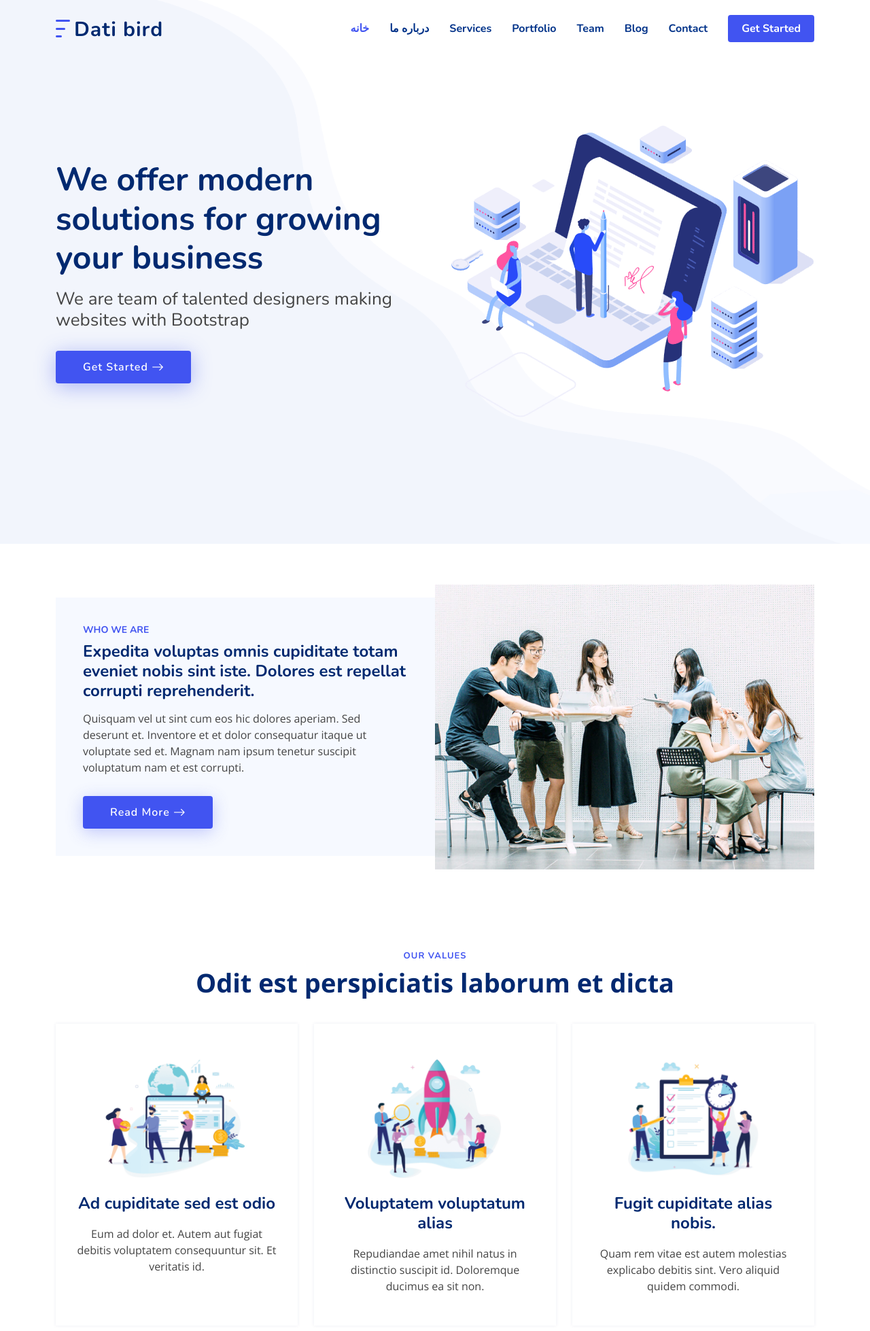
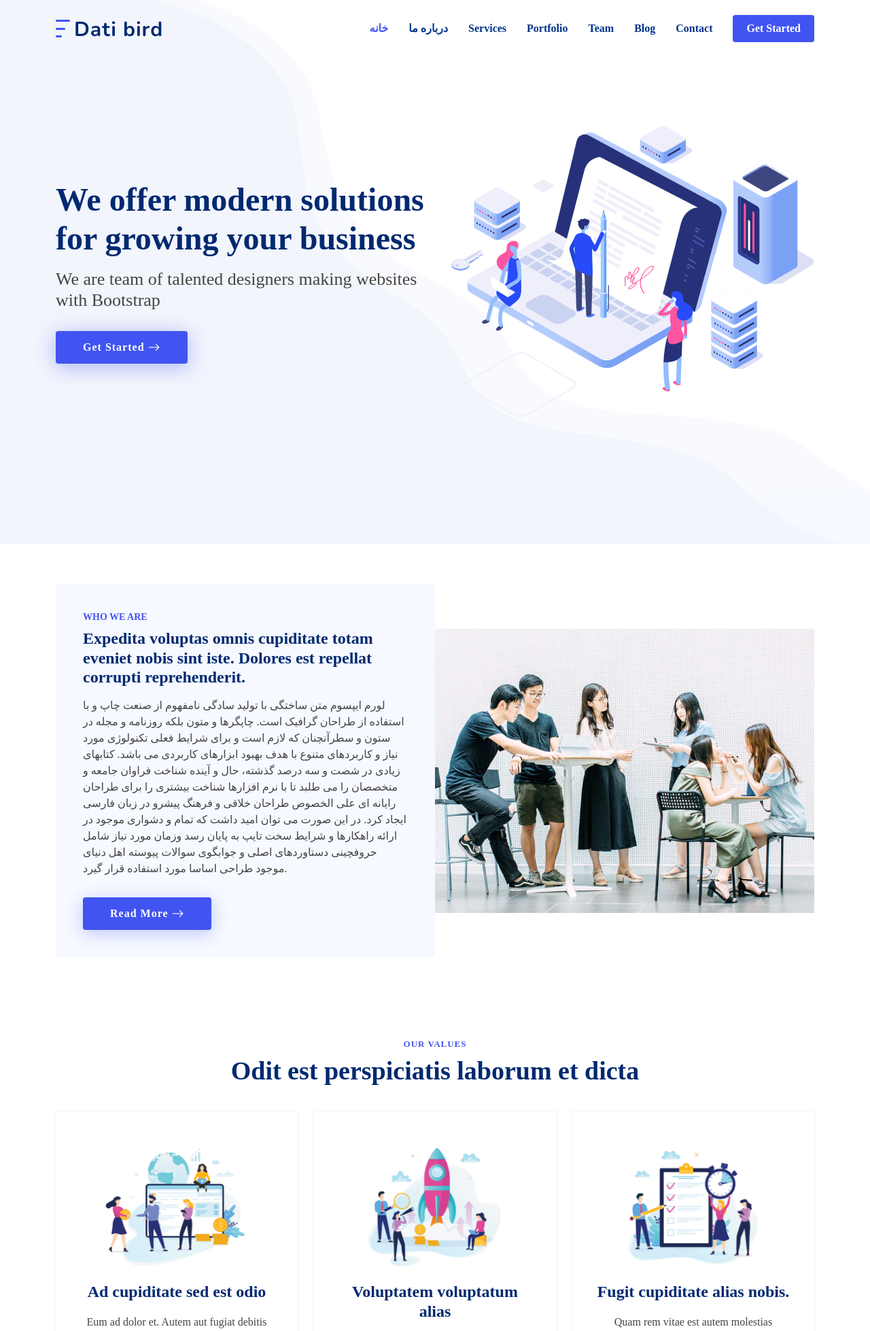
Before and after one commit to AliMohammadinezhad/company_landing_website, a Django app: page / in a window 1280 px wide. Shown: the top 1958 px of the page at 68% size. Run offline with Django 4.2, Linux system fonts and the light colour scheme; some libraries are stand-ins or nearby versions.

Commit message:
add persian font

```diff
--- a/statics/css/style.css
+++ b/statics/css/style.css
@@ -9,12 +9,21 @@
 /*--------------------------------------------------------------
 # General
 --------------------------------------------------------------*/
+
+@font-face {
+  font-family:  vazir, yekan;
+  src: url('../fonts/Vazir-Bold.ttf') format('truetype');
+  src: url('../fonts/Yekan.ttf') format('truetype');
+}
+
+
+
 :root {
   scroll-behavior: smooth;
 }
 
 body {
-  font-family: "Open Sans", sans-serif;
+  font-family: vazir, yekan;
   color: #444444;
 }
 
@@ -34,7 +43,7 @@ h3,
 h4,
 h5,
 h6 {
-  font-family: "Nunito", sans-serif;
+  font-family: vazir, yekan;
 }
 
 /*--------------------------------------------------------------
@@ -229,7 +238,7 @@ section {
   align-items: center;
   justify-content: space-between;
   padding: 10px 0 10px 30px;
-  font-family: "Nunito", sans-serif;
+  font-family: vazir, yekan;
   font-size: 16px;
   font-weight: 700;
   color: #013289;
@@ -502,7 +511,7 @@ section {
 }
 
 .hero .btn-get-started span {
-  font-family: "Nunito", sans-serif;
+  font-family: vazir, yekan;
   font-weight: 600;
   font-size: 16px;
   letter-spacing: 1px;
@@ -602,7 +611,7 @@ section {
 }
 
 .about .btn-read-more span {
-  font-family: "Nunito", sans-serif;
+  font-family: vazir, yekan;
   font-weight: 600;
   font-size: 16px;
   letter-spacing: 1px;
@@ -683,7 +692,7 @@ section {
 .counts .count-box p {
   padding: 0;
   margin: 0;
-  font-family: "Nunito", sans-serif;
+  font-family: vazir, yekan;
   font-size: 14px;
 }
 
@@ -996,7 +1005,7 @@ section {
   font-size: 36px;
   color: #444444;
   font-weight: 600;
-  font-family: "Poppins", sans-serif;
+  font-family: vazir, yekan;
 }
 
 .pricing .price sup {
@@ -1042,7 +1051,7 @@ section {
   transition: none;
   font-size: 16px;
   font-weight: 400;
-  font-family: "Nunito", sans-serif;
+  font-family: vazir, yekan;
   font-weight: 600;
   transition: 0.3s;
   border: 1px solid #4154f1;
@@ -2335,7 +2344,7 @@ section {
   font-weight: 700;
   letter-spacing: 1px;
   color: #012970;
-  font-family: "Nunito", sans-serif;
+  font-family: vazir, yekan;
   margin-top: 3px;
 }
 
@@ -2343,7 +2352,7 @@ section {
   font-size: 14px;
   line-height: 24px;
   margin-bottom: 0;
-  font-family: "Nunito", sans-serif;
+  font-family: vazir, yekan;
 }
 
 .footer .footer-top .social-links a {
--- a/templates/landing/index.html
+++ b/templates/landing/index.html
@@ -41,7 +41,7 @@
               <h3>Who We Are</h3>
               <h2>Expedita voluptas omnis cupiditate totam eveniet nobis sint iste. Dolores est repellat corrupti reprehenderit.</h2>
               <p>
-                Quisquam vel ut sint cum eos hic dolores aperiam. Sed deserunt et. Inventore et et dolor consequatur itaque ut voluptate sed et. Magnam nam ipsum tenetur suscipit voluptatum nam et est corrupti.
+                لورم ایپسوم متن ساختگی با تولید سادگی نامفهوم از صنعت چاپ و با استفاده از طراحان گرافیک است. چاپگرها و متون بلکه روزنامه و مجله در ستون و سطرآنچنان که لازم است و برای شرایط فعلی تکنولوژی مورد نیاز و کاربردهای متنوع با هدف بهبود ابزارهای کاربردی می باشد. کتابهای زیادی در شصت و سه درصد گذشته، حال و آینده شناخت فراوان جامعه و متخصصان را می طلبد تا با نرم افزارها شناخت بیشتری را برای طراحان رایانه ای علی الخصوص طراحان خلاقی و فرهنگ پیشرو در زبان فارسی ایجاد کرد. در این صورت می توان امید داشت که تمام و دشواری موجود در ارائه راهکارها و شرایط سخت تایپ به پایان رسد وزمان مورد نیاز شامل حروفچینی دستاوردهای اصلی و جوابگوی سوالات پیوسته اهل دنیای موجود طراحی اساسا مورد استفاده قرار گیرد.
               </p>
               <div class="text-center text-lg-start">
                 <a href="#" class="btn-read-more d-inline-flex align-items-center justify-content-center align-self-center">
```
Also changed, not shown: statics/fonts/Vazir-Bold.ttf (added), statics/fonts/Vazir-Bold.woff (added), statics/fonts/Yekan.ttf (added).
